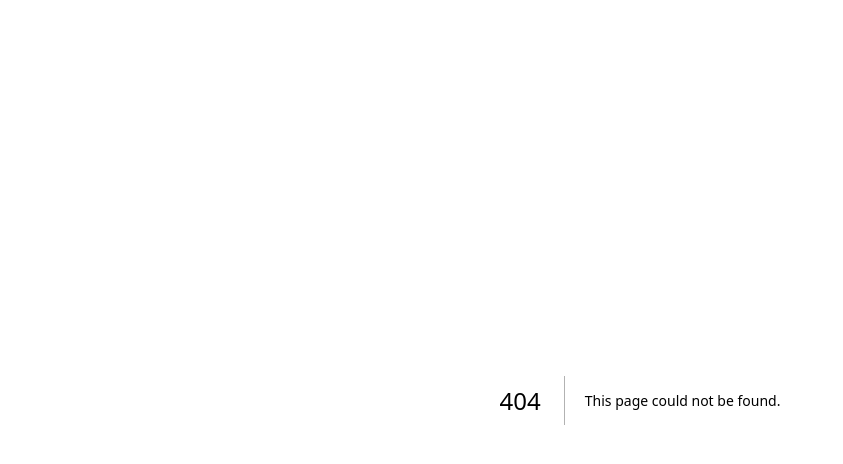
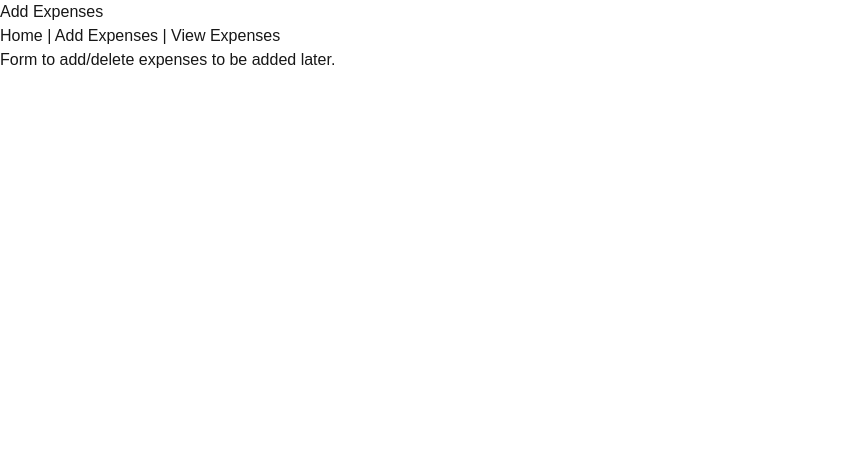
Before and after one commit to adeferanmi/Expense-Tracker, a Next.js app: page /add-expense in a window 1280 px wide. Before the commit this address had no page. Shown: the top 464 px of the page, without its empty margins (0-843 px from the left). Built offline with nearby package versions, Linux system fonts and the light colour scheme.

Commit message:
create add expense page feature

```diff
--- /dev/null
+++ b/app/add-expense/page.tsx
@@ -0,0 +1,19 @@
+"use client";
+
+import Link from "next/link";
+
+export default function AddExpense(){
+    return(
+        <main>
+            <h2>Add Expenses</h2>
+
+            <nav>
+                <Link href="/">Home</Link> |{" "}
+                <Link href="/add-expense">Add Expenses</Link> |{" "}
+                <Link href="/expenses">View Expenses</Link>
+            </nav>
+
+            <p>Form to add/delete expenses to be added later.</p>
+        </main>
+    );
+}
--- a/app/page.tsx
+++ b/app/page.tsx
@@ -7,7 +7,7 @@ export default function Home(){
 
       <nav>
         <Link href="/">Home</Link> |{" "}
-        <Link href="/add-expenses">Add Expenses</Link> |{" "}
+        <Link href="/add-expense">Add Expenses</Link> |{" "}
         <Link href="/expenses">View Expenses</Link>
       </nav>
 
```
